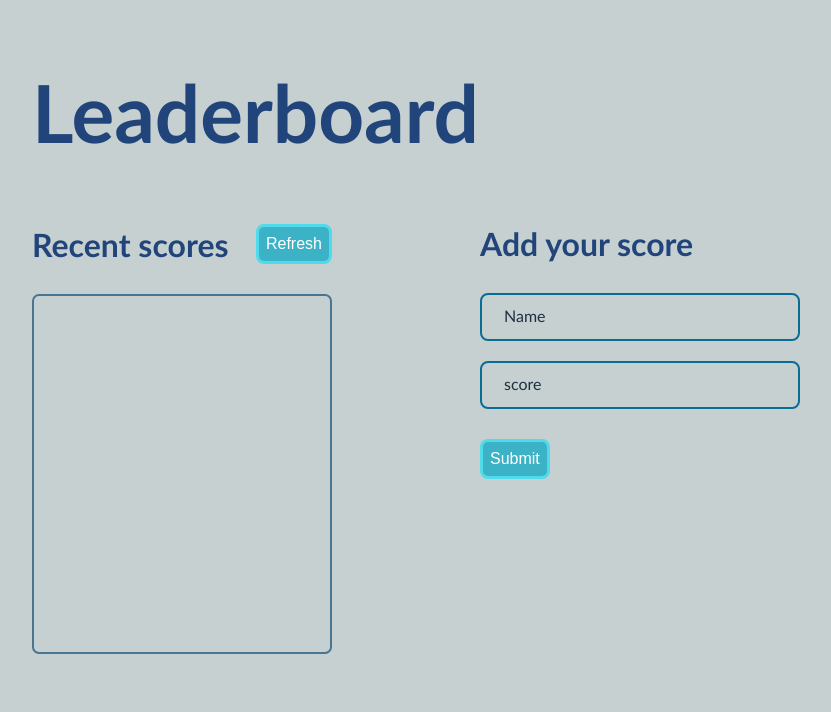
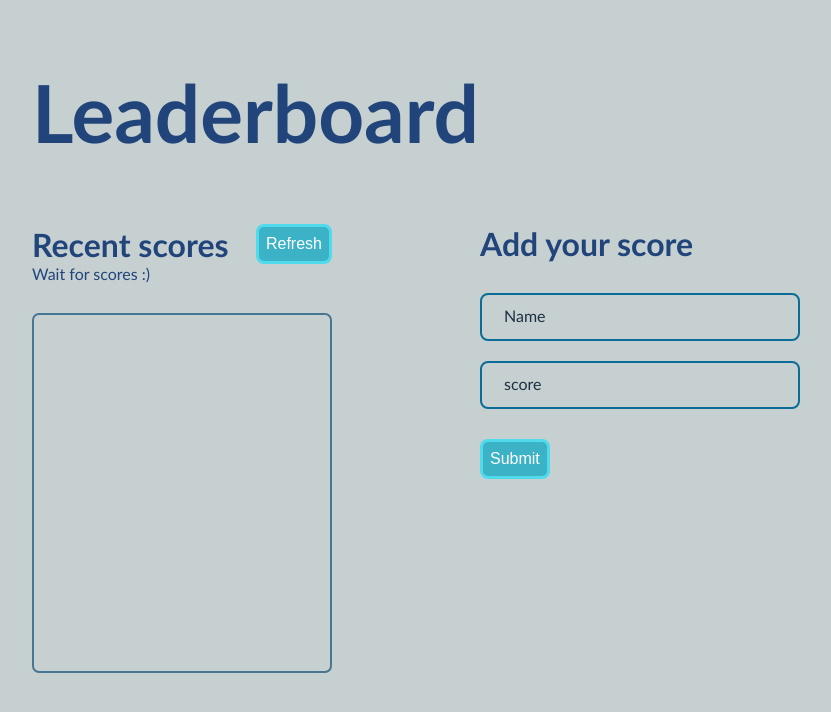
Before and after one commit to quavo19/Leaderboard, a website built with webpack: page src/index.html in a window 1280 px wide. Shown: the whole page, without its empty margins (224-1055 px from the left). Built offline with nearby package versions, Linux system fonts and the light colour scheme.

Commit message:
Add an alert for empty scoreboard

```diff
--- a/src/index.html
+++ b/src/index.html
@@ -20,6 +20,7 @@
                         <button  id="refresh-btn" type="submit">Refresh</button>
                     </div>
                 </div>
+                <alert>Wait for scores :)</alert>
             </div>
             <div class="score-update">
 
```
